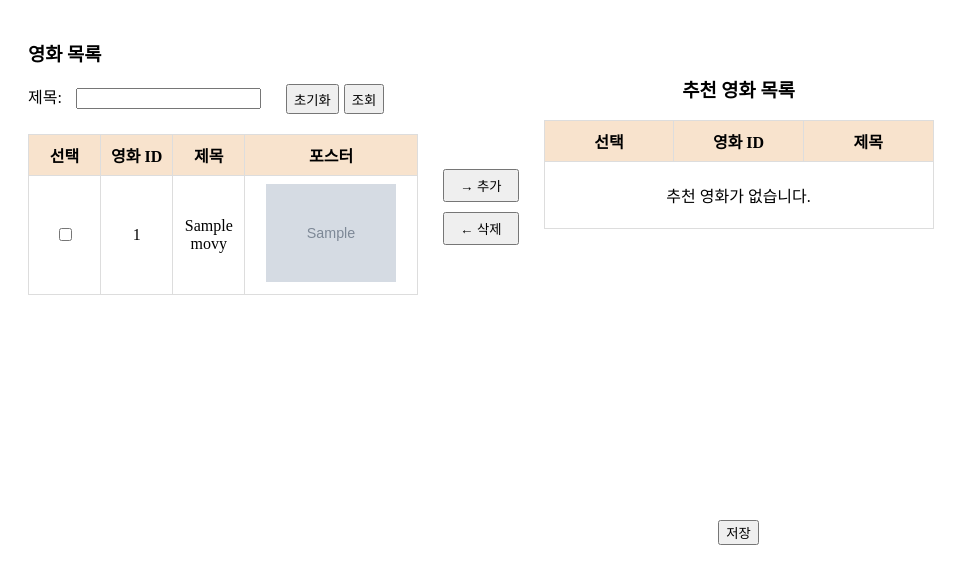
After one commit to sbjfans/genimovie, a Flask app: page /search_movies_pop in a window 1280 px wide. The commit adds this page. Shown: the top 584 px of the page, without its empty margins (0-969 px from the left). Run offline with Flask 3, Linux system fonts and the light colour scheme; tables that the repository leaves empty hold one stand-in row (values such as "Sample post"); grey boxes marked "Sample" are stand-in pictures.

Commit message:
타인 추천 추가

```diff
--- a/app.py
+++ b/app.py
@@ -283,7 +283,7 @@ def search_movies():
     ).outerjoin(Review, Movie.movie_id == Review.movie_id)\
      .outerjoin(MoviePersonnel, Movie.movie_id == MoviePersonnel.movie_id)\
      .outerjoin(Personnel, db.and_(MoviePersonnel.personnel_id == Personnel.personnel_id, Personnel.role_code == 'director'))\
-     .group_by(Movie.movie_id, Personnel.name)
+     .outerjoin(MovieImage, Movie.movie_id == MovieImage.movie_id).group_by(Movie.movie_id, Personnel.name, MovieImage.image_url)
 
     if movie_id:
         query = query.filter(Movie.movie_id.ilike(f'%{movie_id}%'))
@@ -304,10 +304,77 @@ def search_movies():
 
 
 
+@app.route('/search_movies_pop', methods=['GET', 'POST'])
+def search_movies_pop():
+    print('영화 팝업 조회::')
+
+    movie_id = ''
+    title = ''
+    director_name = ''
+
+    if request.method == 'POST':
+        movie_id = request.form.get('search_movie_id', '')
+        title = request.form.get('search_title', '')
+        director_name = request.form.get('search_director_name', '')
+
+        print('movie_id::' + movie_id)
+        print('title::' + title)
+        print('director_name::' + director_name)
+
+    # 영화와 이미지 테이블 조인
+    query = db.session.query(
+        Movie.movie_id,
+        Movie.title,
+        Movie.genre,
+        Movie.release_date,
+        db.func.coalesce(db.func.round(db.func.avg(Review.rating) * 2) / 2, 0).label('average_rating'),
+        Personnel.name.label('director_name'),
+        MovieImage.image_url  # 이미지 URL 추가
+    ).outerjoin(Review, Movie.movie_id == Review.movie_id)\
+     .outerjoin(MoviePersonnel, Movie.movie_id == MoviePersonnel.movie_id)\
+     .outerjoin(Personnel, db.and_(MoviePersonnel.personnel_id == Personnel.personnel_id, Personnel.role_code == 'director'))\
+     .outerjoin(MovieImage, Movie.movie_id == MovieImage.movie_id).group_by(Movie.movie_id, Personnel.name, MovieImage.image_url)
+
+    if movie_id:
+        query = query.filter(Movie.movie_id.ilike(f'%{movie_id}%'))
+    if title:
+        query = query.filter(Movie.title.ilike(f'%{title}%'))
+    if director_name:
+        query = query.filter(Personnel.name.ilike(f'%{director_name}%'))
+
+    movies = query.all()
+
+    print('query=' + str(query))
+
+    return render_template('movies_list_pop.html',
+                           movies=movies,
+                           search_movie_id=movie_id,
+                           search_title=title,
+                           search_director_name=director_name)
 
 
 
 
+@app.route('/save_recommendations', methods=['POST'])
+def save_recommendations():
+    data = request.json
+    user_id = data['user_id']
+    movie_plan_ids = data['movie_plan_ids']
+
+    try:
+        for movie_plan_id in movie_plan_ids:
+            recommendation = Recommendation(
+                user_id=user_id,
+                movie_plan_id=movie_plan_id,
+                is_recommended=True,
+                created_by=user_id
+            )
+            db.session.add(recommendation)
+        db.session.commit()
+        return jsonify({"message": "Recommendations saved successfully!"}), 200
+    except Exception as e:
+        db.session.rollback()
+        return jsonify({"message": str(e)}), 500
 
 def create_app():
     app.register_blueprint(menu, url_prefix='/menu')  # 블루프린트 등록
--- a/menu.py
+++ b/menu.py
@@ -32,6 +32,12 @@ def login_log_list():
 @menu.route('/movies_list')
 def movies_list():
     return render_template('movies_list.html')
+
+# 영화 관리 팝업관련 라우트
+@menu.route('/movies_list_pop')
+def movies_list_pop():
+    return render_template('movies_list_pop.html')
+
 
 @menu.route('/movie_review_list')
 def movie_review_list():
--- /dev/null
+++ b/templates/movies_list_pop.html
@@ -0,0 +1,242 @@
+<!DOCTYPE html>
+<html lang="ko">
+<head>
+    <meta charset="UTF-8">
+    <title>영화 추천 목록</title>
+    <style>
+        .container {
+            display: flex;
+            align-items: flex-start;
+            margin: 20px;
+        }
+        .list-container, .recommendation-list-container {
+            width: 390px; /* Increased width by 30% */
+            position: relative;
+        }
+        .table-container {
+            height: 400px; /* Adjust this height according to your needs */
+            overflow-y: auto;
+        }
+        table {
+            width: 100%;
+            border-collapse: collapse;
+            table-layout: fixed;
+        }
+        th, td {
+            padding: 8px;
+            border: 1px solid #ddd;
+            text-align: center;
+        }
+        th {
+            background-color: #f8e3cd;
+        }
+        .button-container {
+            display: flex;
+            flex-direction: column;
+            justify-content: center;
+            align-items: center;
+            margin: 0 20px;
+        }
+        .button-container button {
+            margin: 5px;
+            padding: 5px 15px;
+        }
+        .search-form {
+            margin-bottom: 20px;
+            display: flex;
+            flex-wrap: wrap;
+        }
+        .search-form label {
+            margin-right: 10px;
+            margin-bottom: 5px;
+        }
+        .search-form input[type="text"] {
+            margin-right: 10px;
+            margin-bottom: 5px;
+        }
+        .search-form input[type="button"],
+        .search-form input[type="submit"] {
+            margin-left: 5px;
+        }
+        .search-form .form-item {
+            margin-right: 10px;
+        }
+        .recommendation-list-container {
+            display: flex;
+            flex-direction: column;
+            align-items: center;
+        }
+        .recommendation-list-container table {
+            border-collapse: collapse;
+        }
+        .no-recommendation {
+            text-align: center;
+            color: #888;
+            padding: 20px;
+            font-style: italic;
+        }
+        .empty-row td {
+            height: 50px; /* Adjust height as needed */
+        }
+    </style>
+</head>
+<body>
+
+<div class="container">
+    <div class="list-container">
+        <h3>영화 목록</h3>
+        <form id="searchForm" method="POST" action="{{ url_for('search_movies_pop') }}" class="search-form">
+            <div class="form-item">
+                <label for="search_title">제목:</label>
+                <input type="text" id="search_title" name="search_title" value="{{ search_title }}">
+            </div>
+            <input type="button" value="초기화" id="init-button" onclick="document.getElementById('searchForm').reset();">
+            <input type="submit" value="조회" id="view-button">
+        </form>
+        <div class="table-container">
+            <table id="movieTable">
+                <thead>
+                    <tr>
+                        <th>선택</th>
+                        <th>영화 ID</th>
+                        <th>제목</th>
+                        <th style="width:40%">포스터</th>
+                    </tr>
+                </thead>
+                <tbody>
+                    {% for movie in movies %}
+                    <tr>
+                        <td><input type="checkbox" class="movie-checkbox" data-movie-id="{{ movie.movie_id }}" data-movie-title="{{ movie.title }}" data-movie-poster="{{ movie.poster_url }}"></td>
+                        <td>{{ movie.movie_id }}</td>
+                        <td>{{ movie.title }}</td>
+                        <td><img src="static/images/{{movie.image_url}}" alt="" style="width: 130px; height: auto;"></td>
+                    </tr>
+                    {% endfor %}
+                </tbody>
+            </table>
+        </div>
+    </div>
+
+    <div class="button-container">
+        <br><br><br><br><br><br><br><br>
+        <button id="add-to-recommendation">→ 추가</button>
+        <button id="remove-from-recommendation">← 삭제</button>
+    </div>
+
+    <div class="recommendation-list-container">
+        <br><br>
+        <h3>추천 영화 목록</h3>
+        <div class="table-container">
+            <table id="recommendationTable">
+                <thead>
+                    <tr>
+                        <th>선택</th>
+                        <th>영화 ID</th>
+                        <th>제목</th>
+                    </tr>
+                </thead>
+                <tbody id="recommendationTableBody">
+                    <!-- 기본 빈 행 5개 추가 -->
+                    <tr class="empty-row">
+                        <td colspan="3">추천 영화가 없습니다.</td>
+                    </tr>
+                </tbody>
+            </table>
+        </div>
+        <button id="save-button">저장</button>
+    </div>
+</div>
+
+<script>
+    // 이미 추천된 영화 ID 목록을 저장
+    const recommendedMovieIds = new Set();
+
+    function updateRecommendedMovieIds() {
+        recommendedMovieIds.clear();
+        document.querySelectorAll('#recommendationTable .recommendation-checkbox').forEach(function(checkbox) {
+            recommendedMovieIds.add(checkbox.dataset.movieId);
+        });
+    }
+
+    function updateRecommendationTable() {
+        const tbody = document.getElementById('recommendationTableBody');
+        const emptyRow = tbody.querySelector('.empty-row');
+
+        if (tbody.children.length > 1) {
+            emptyRow.style.display = 'none';
+        } else {
+            emptyRow.style.display = 'table-row';
+        }
+    }
+
+    // 추가 버튼 클릭 이벤트
+    document.getElementById('add-to-recommendation').addEventListener('click', function() {
+        let addedMovies = [];
+        document.querySelectorAll('.movie-checkbox:checked').forEach(function(checkbox) {
+            let movieId = checkbox.dataset.movieId;
+            let movieTitle = checkbox.dataset.movieTitle;
+
+            if (recommendedMovieIds.has(movieId)) {
+                alert(`영화 "${movieTitle}"는 이미 추천 목록에 추가되었습니다.`);
+            } else {
+                let newRow = document.createElement('tr');
+                newRow.innerHTML = `
+                    <td><input type="checkbox" class="recommendation-checkbox" data-movie-id="${movieId}" data-movie-title="${movieTitle}"></td>
+                    <td>${movieId}</td>
+                    <td>${movieTitle}</td>
+                `;
+
+                document.querySelector('#recommendationTable tbody').appendChild(newRow);
+                recommendedMovieIds.add(movieId);
+                addedMovies.push(movieId);
+            }
+
+            checkbox.checked = false;
+        });
+        if (addedMovies.length > 0) {
+            updateRecommendedMovieIds();
+            updateRecommendationTable();
+        }
+    });
+
+    // 삭제 버튼 클릭 이벤트
+    document.getElementById('remove-from-recommendation').addEventListener('click', function() {
+        document.querySelectorAll('.recommendation-checkbox:checked').forEach(function(checkbox) {
+            let row = checkbox.closest('tr');
+            row.parentNode.removeChild(row);
+            recommendedMovieIds.delete(checkbox.dataset.movieId);
+        });
+        updateRecommendationTable();
+    });
+
+    // 저장 버튼 클릭 이벤트
+    document.getElementById('save-button').addEventListener('click', function() {
+        let moviePlanIds = [];
+        document.querySelectorAll('#recommendationTable .recommendation-checkbox').forEach(function(checkbox) {
+            moviePlanIds.push(checkbox.dataset.movieId);
+        });
+
+        fetch('/save_recommendations', {
+            method: 'POST',
+            headers: {
+                'Content-Type': 'application/json'
+            },
+            body: JSON.stringify({
+                user_id: 1, // Replace with actual user ID
+                movie_plan_ids: moviePlanIds
+            })
+        })
+        .then(response => response.json())
+        .then(data => alert(data.message))
+        .catch(error => console.error('Error:', error));
+    });
+
+    // 초기화 시 추천 영화 ID 목록 업데이트
+    document.addEventListener('DOMContentLoaded', function() {
+        updateRecommendedMovieIds();
+        updateRecommendationTable();
+    });
+</script>
+
+</body>
+</html>
```
Also changed, not shown: templates/custom_recommendations.html (+13 -2 lines).
